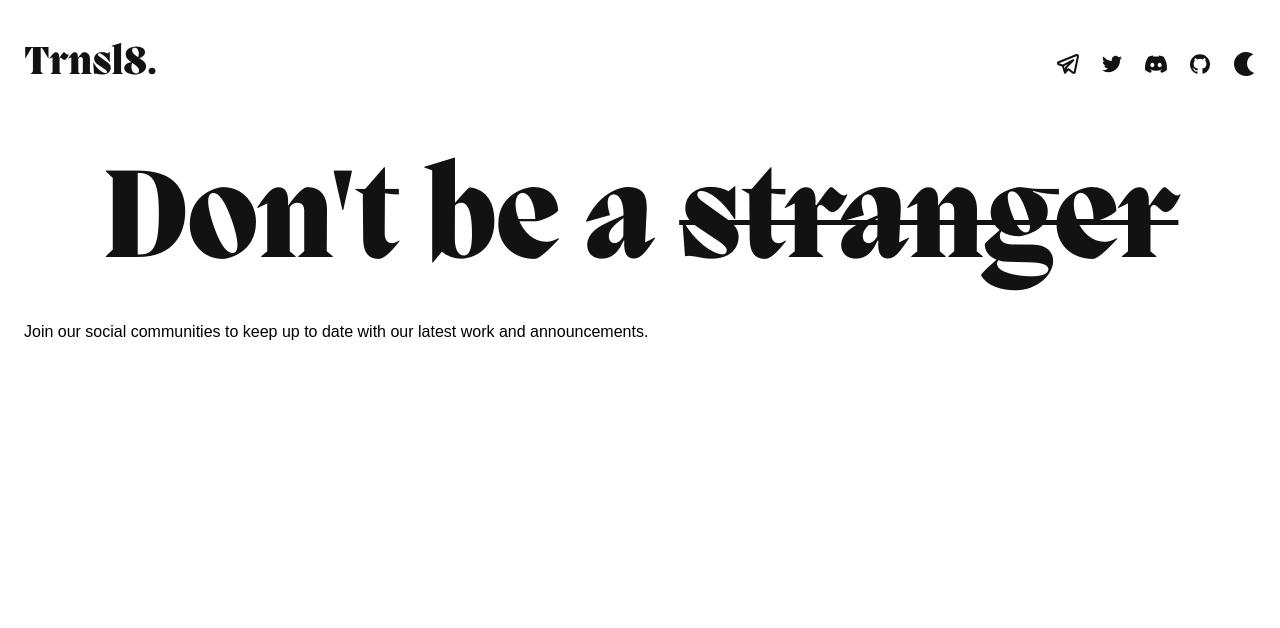
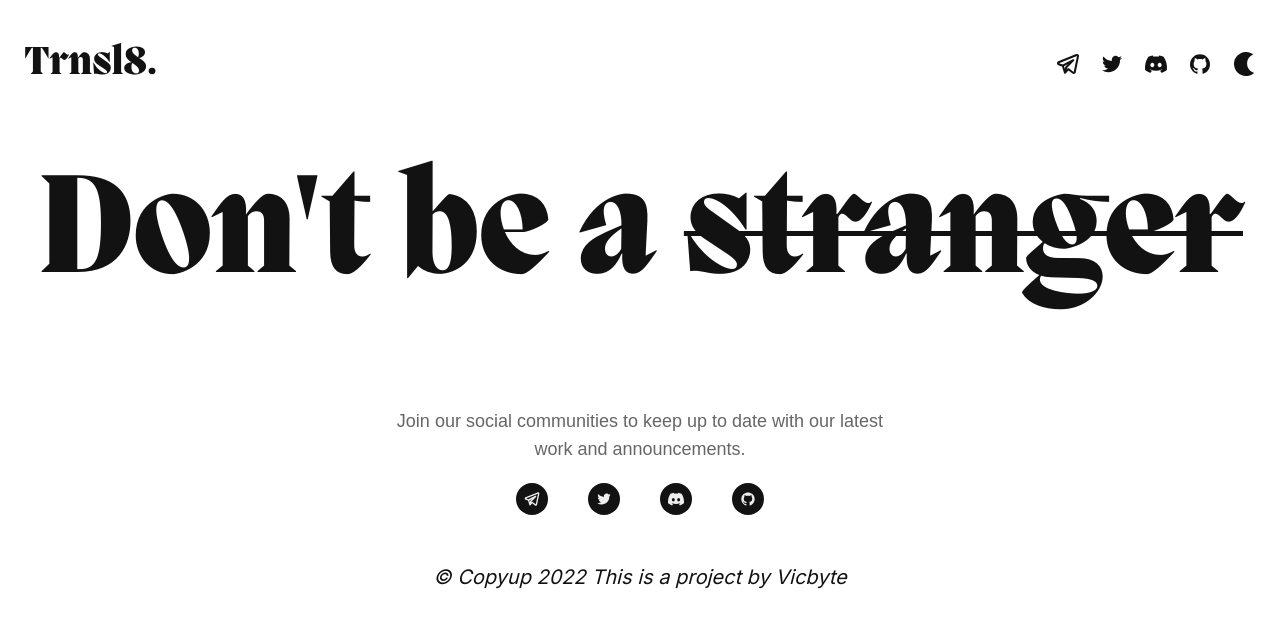
Before and after one commit to EazzieJr/transl8, a Vue app: page / in a window 1280 px wide. Shown: the top 628 px of the page. Built offline with nearby package versions, Linux system fonts and the light colour scheme.

Commit message:
Implemented  footer

```diff
--- a/src/components/Footer.vue
+++ b/src/components/Footer.vue
@@ -1,4 +1,8 @@
 <script setup>
+import Telegram from './icons/Telegram.vue';
+import Github from './icons/Github.vue';
+import Discord from './icons/Discord.vue';
+import Twitter from './icons/Twitter.vue';
 
 </script>
 
@@ -7,8 +11,30 @@
 		<h2>Don't be a <span>stranger</span></h2>
 
 		<div class="join">
-			<p>Join our social communities to keep up to date with our latest work and announcements.</p>
+			<p>Join our social communities to keep up to date with our latest <br class="hidden md:block"> work and announcements.</p>
+
+			<div class="socials center">
+				<a href="/">
+					<Telegram />
+				</a>
+
+				<a href="/">
+					<Twitter />
+				</a>
+
+				<a href="/">
+					<Discord />
+				</a>
+
+				<a href="/">
+					<Github />
+				</a>
+			</div>
 		</div>
+
+		<p class="copy">
+			<span class="whitespace-pre">© </span>Copyup {{ new Date().getFullYear() }} This is a project by Vicbyte
+		</p>
 	</footer>
 </template>
 
@@ -17,7 +43,7 @@ footer {
 	@apply px-5 lg:px-6;
 
 	h2 {
-		@apply font-migra text-[10vw] text-dark dark:text-light text-center;
+		@apply font-migra text-[10vw] xl:text-[11.2vw] text-dark dark:text-light text-center;
 
 		span {
 			@apply line-through;
@@ -26,11 +52,27 @@ footer {
 	}
 
 	.join {
-		@apply space-y-5;
+		@apply space-y-5 mt-8 md:mt-10 lg:mt-12 xl:mt-16;
 
 		p {
-			@apply font-euclid
+			@apply font-euclid text-explainer text-center text-sm md:text-base xl:text-lg;
 		}
+
+		.socials {
+			@apply space-x-6 lg:space-x-9 xl:space-x-10;
+
+			a {
+				@apply p-2 bg-dark dark:bg-light rounded-full bg-blend-exclusion;
+
+				svg {
+					@apply invert w-3 h-3 md:w-4 md:h-4
+				}
+			}
+		}
+	}
+
+	.copy {
+		@apply text-dark dark:text-light italic text-sm md:text-base xl:text-xl text-center mt-9 md:mt-10 xl:mt-12
 	}
 }
 </style>
```
